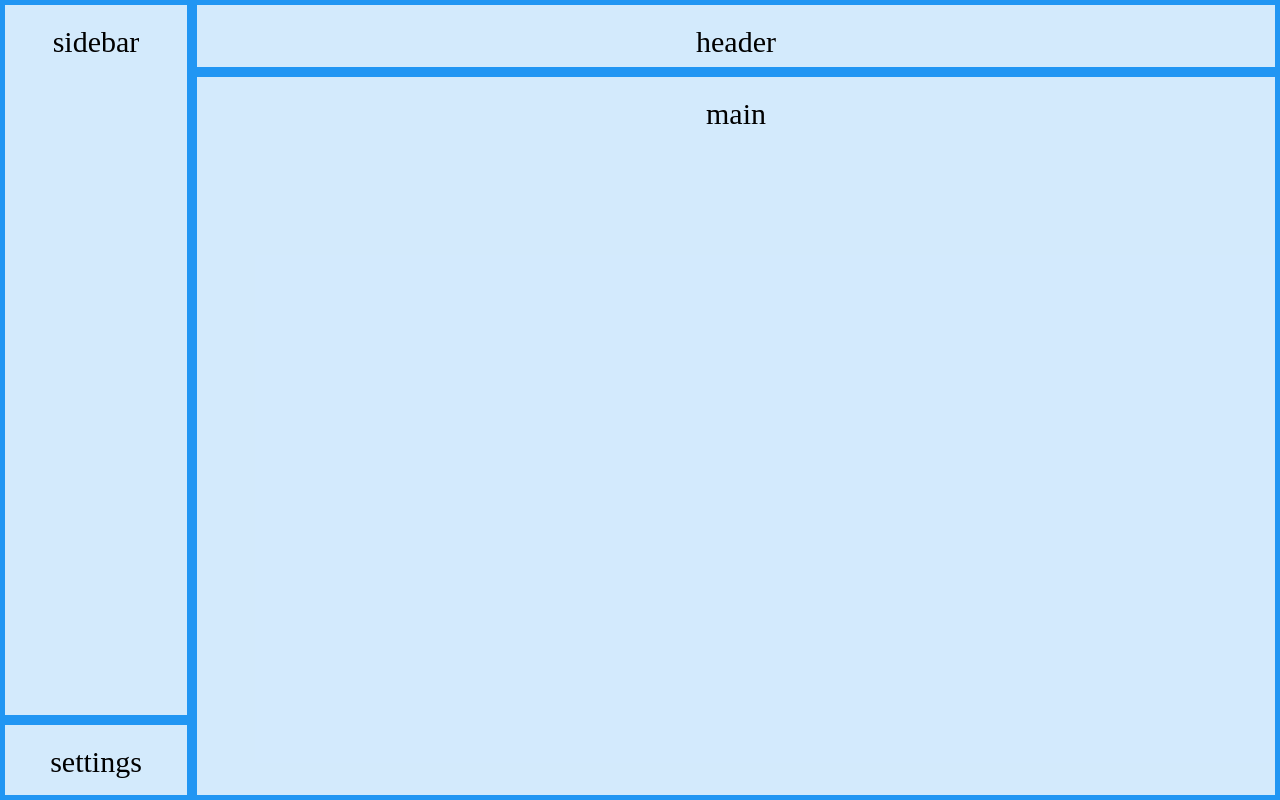
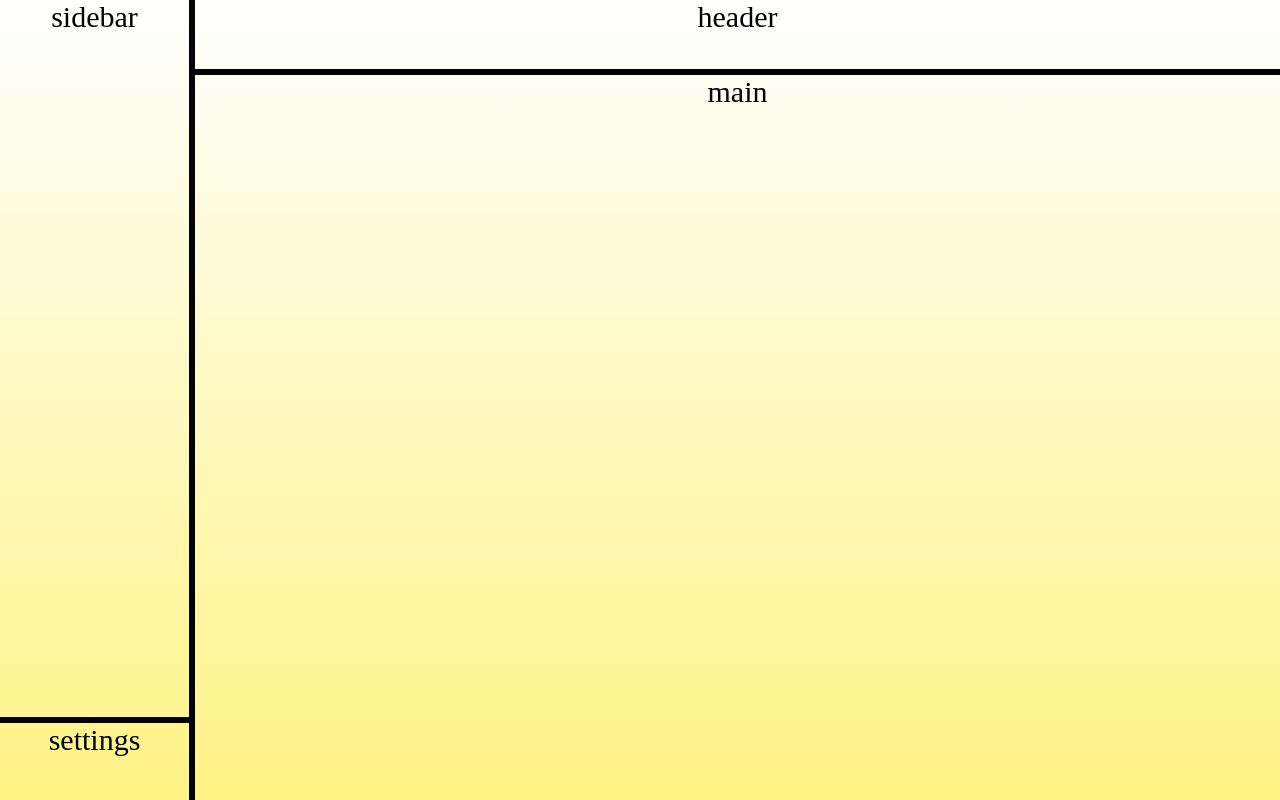
Before and after one commit to Kaziksobo/NEA_Chatbot, a Flask app: page / in a window 1280 px wide. Run offline with Flask 2, Linux system fonts and the light colour scheme.

Commit message:
Added second iteration of besic grid and ui design

```diff
--- a/static/styles.css
+++ b/static/styles.css
@@ -2,41 +2,50 @@ body{
     overflow: hidden;
     margin: 0;
     padding: 0;
+    background-image: linear-gradient(#FFFFFF, #FFF384);
 }
 .grid-container {
     display: grid;
     grid-template-columns: 15vw 70vw 15vw;
     grid-template-rows: 9vh 81vh 10vh;
     gap: 0px;
-    background-color: #2196F3;
     padding: 0px;
     width: 100vw;
     height: 100vh;
 }
+.grid-container > div {
+    text-align: center;
+    font-size: 30px;
+}
 .sidebar {
     grid-column: 1;
-    padding: 5px;
     grid-row: 1 / 3;
+    border-left: 0vw;
+    border-top: 0vw;
+    border-right: 0.25vw solid #000000;
+    border-bottom: 0.25vw solid #000000;
 }
 .header {
     grid-column: 2 / 4;
-    padding: 5px;
     grid-row: 1;
+    border-top: 0vw;
+    border-right: 0vw;
+    border-bottom: 0.25vw solid #000000;
+    border-left: 0.25vw solid #000000;
 }
 .main {
     grid-column: 2 / 4;
-    padding: 5px;
     grid-row: 2 / 4;
+    border-right: 0vw;
+    border-bottom: 0vw;
+    border-top: 0.25vw solid #000000;
+    border-left: 0.25vw solid #000000;
 }
 .settings {
     grid-column: 1;
-    padding: 5px;
     grid-row: 3;
+    border-bottom: 0vw;
+    border-left: 0vw;
+    border-top: 0.25vw solid #000000;
+    border-right: 0.25vw solid #000000;
 }
-.grid-container > div {
-    background-color: rgba(255, 255, 255, 0.8);
-    text-align: center;
-    padding: 20px 0;
-    margin: 5px;
-    font-size: 30px;
-}
```
Also changed, not shown: 1 other file.
